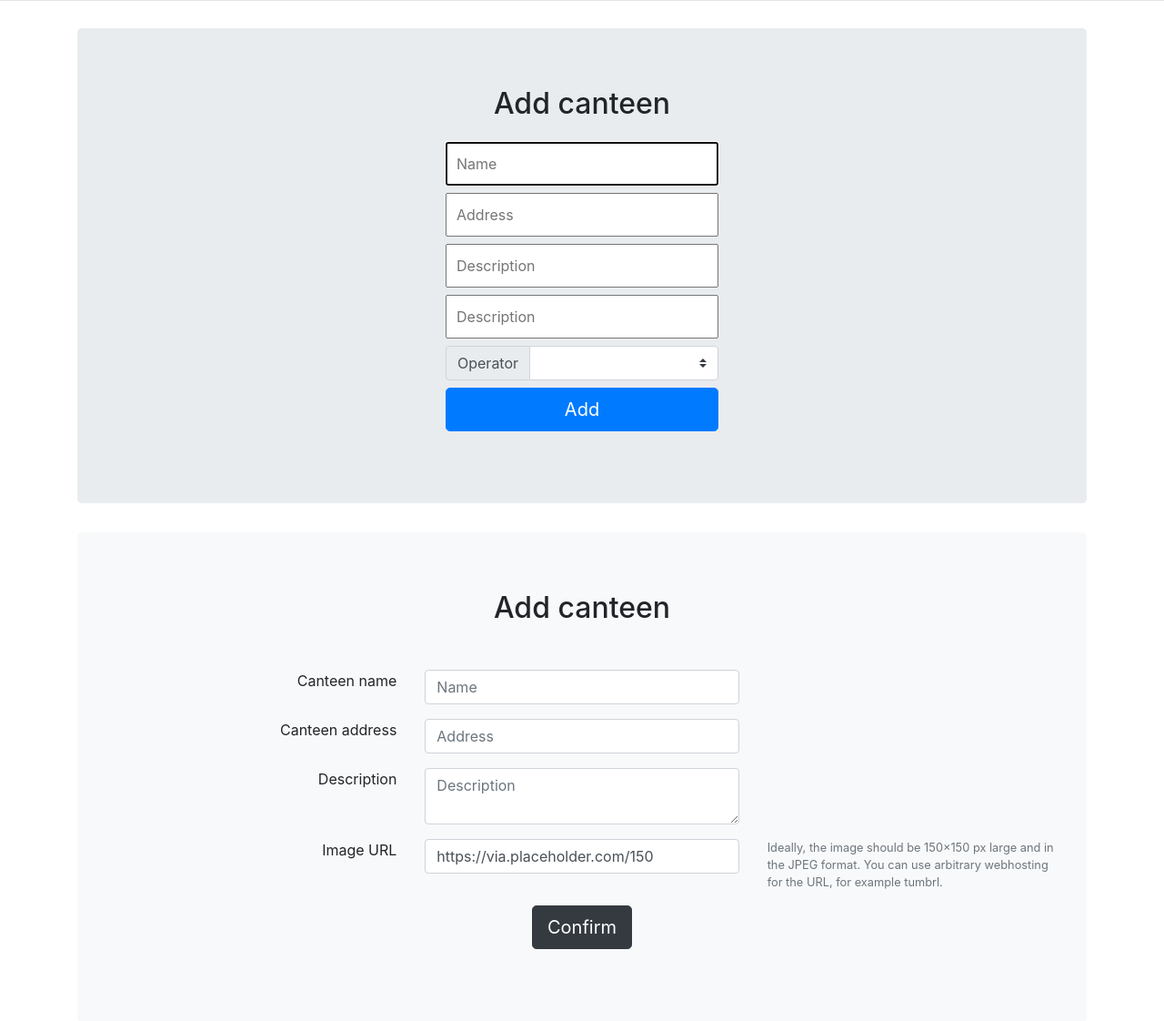
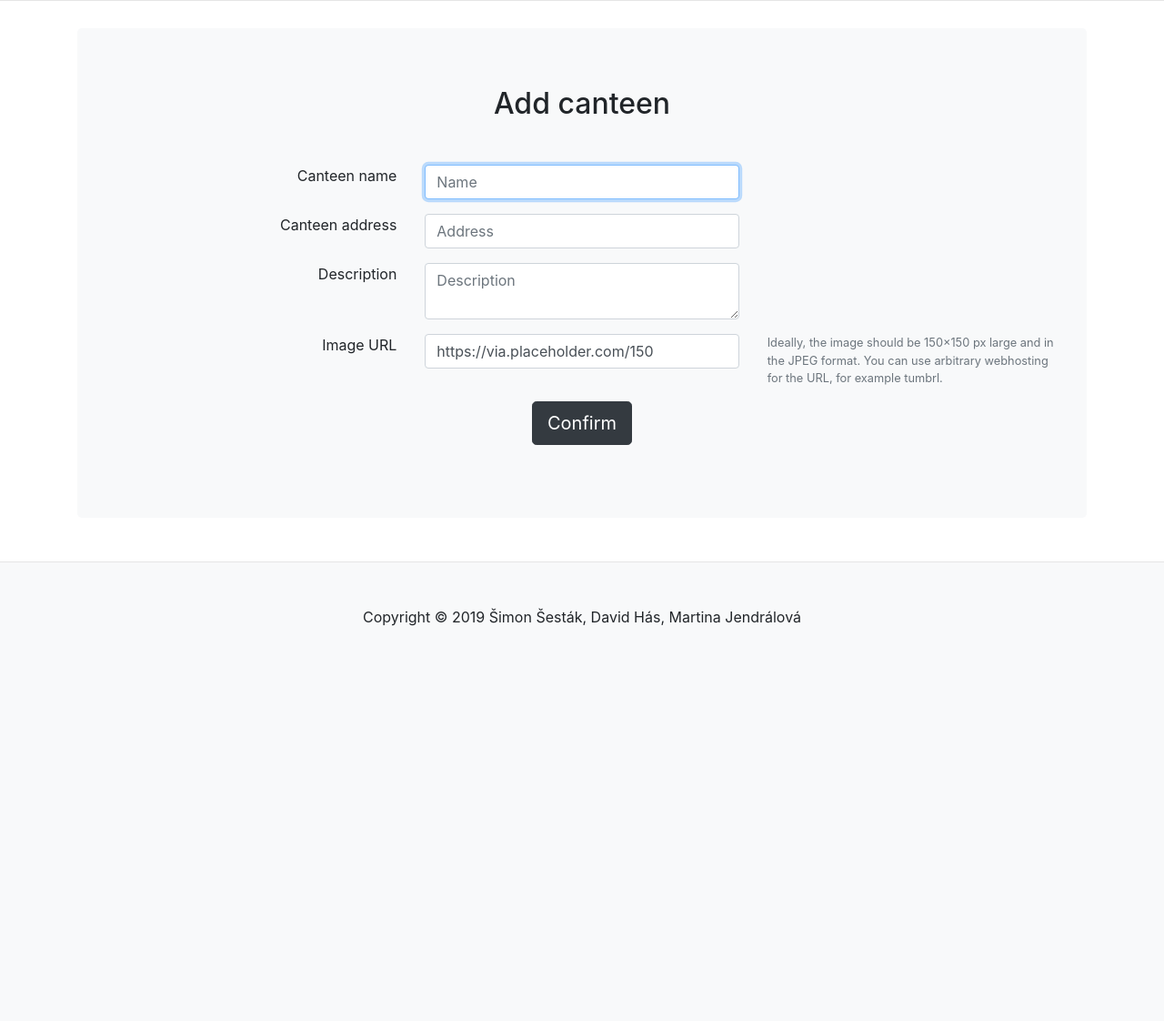
Before and after one commit to Srndo/IIS, a Flask app: page /add_canteen in a window 1280 px wide. Shown: the part 126-1248 px from the top of the page at 91% size. After the commit the page ends 814 px from the top, so only its background shows below. Run offline with Flask 2, Linux system fonts and the light colour scheme; the visitor is signed in with stand-in values (Sample User, id 1); data comes from the database, SQL or seed files in the repository; data that the repository does not hold is empty; some libraries are stand-ins or nearby versions.

Commit message:
Edit add canteen page

```diff
--- a/templates/add_canteen.html
+++ b/templates/add_canteen.html
@@ -1,26 +1,5 @@
 {% extends "layout.html" %}
 {% block content %}
-  <div class="jumbotron">
-    <h2>Add canteen</h2>
-    <form class="form-auth" method="post">
-      <input type="text" name="name" class="form-input btn-block" placeholder="Name" maxlength=256 autofocus required>
-      <input type="text" name="address" class="form-input btn-block" placeholder="Address" maxlength=256 required>
-      <input type="text" name="description" class="form-input btn-block" placeholder="Description" maxlength=256
-             required>
-      <input type="text" name="img_src" class="form-input btn-block" placeholder="Description" maxlength=256 required>
-      <div class="input-group mt-2 mb-2">
-        <div class="input-group-prepend">
-          <label class="input-group-text" for="select_operator">Operator</label>
-        </div>
-        <select class="custom-select" id="select_operator" name="operator">
-          {% for operator in operators %}
-            <option value="{{ operator.id }}">{{ operator.name }} {{ operator.surname }}</option>
-          {% endfor %}
-        </select>
-      </div>
-      <input type="submit" class="btn btn-lg btn-primary btn-block" value="Add">
-    </form>
-  </div>
   <div class="jumbotron bg-light">
     <h2 class="pb-4">Add canteen</h2>
     <div class="py-3 px-3 px-sm-0">
```
